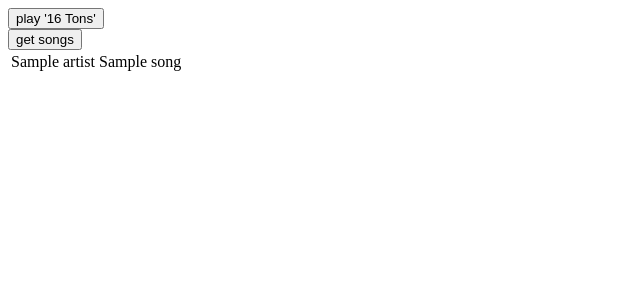
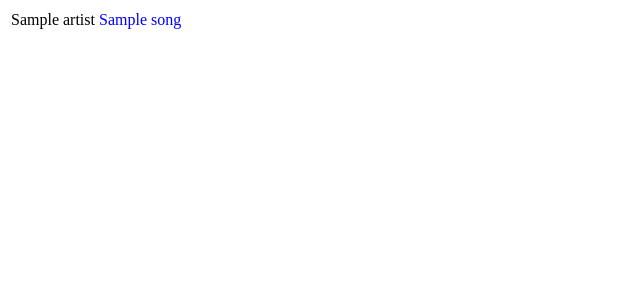
Before and after one commit to chepazzo/Jukeberry, a Flask app: template jukeberry/templates/index.html in a window 1280 px wide. Shown: the top 300 px of the page, without its empty margins (0-640 px from the left). Run offline with Flask 2, Linux system fonts and the light colour scheme; the template is opened without the code that fills it: most values are stand-ins (such as "Sample title", 1, 10 or a date in 2020); parts of the project's set-up code (start-up, migrations or seed data) failed here and were passed over; some libraries are stand-ins or nearby versions.

Commit message:
Cosmetic changes to index.html

```diff
--- a/jukeberry/server.py
+++ b/jukeberry/server.py
@@ -26,11 +26,11 @@ def start():
     JUKE.start_jukebox()
     return "Jukebox Started!"
 
-@app.route('/get/list')
+@app.route('/get/playlist')
 def get_playlist():
     return json.dumps(JUKE.playlist)
 
-@app.route('/get/songs')
+@app.route('/get/songlist')
 def get_songlist():
     songs = JUKE.songlist.list_all_songs_by_artist()
     retval = {a:[s._serialize() for s in songs[a]] for a in songs.keys()}
--- a/jukeberry/templates/index.html
+++ b/jukeberry/templates/index.html
@@ -1,6 +1,16 @@
 <!doctype html>
 <html ng-app>
  <head>
+  <style>
+ .clickable {
+    cursor:pointer;
+    color:blue;
+ }
+ .clickable:hover {
+    color:red;
+    text-decoration:underline;
+ }
+  </style>
   <script src="https://ajax.googleapis.com/ajax/libs/angularjs/1.2.7/angular.min.js"></script>
   <script>
     function JukeCtrl($scope,$http) {
@@ -17,7 +27,7 @@
             });
         };
         $scope.get_songs = function() {
-            var url = '{{url_for('get_songs')}}';
+            var url = '{{url_for('get_songlist')}}';
             var method = 'GET';
             $http(
                 {method: method, url: url}
@@ -32,15 +42,13 @@
  </head>
  <body>
   <div ng-controller="JukeCtrl">
-   <button ng-click="play('/var/media/music/a/Mr. Bungle - Sixteen tons.mp3')">play '16 Tons'</button><br>
-   <button ng-click="get_songs()">get songs</button><br>
    <div id=songlist>
     <table>
      {% for songs in songlist.values() %}
      {% for song in songs %}
      <tr>
-        <td>{{song.artist}}</td>
-        <td><span ng-click="play('{{song.filename}}')">{{song.title}}</span></td>
+        <td><span class='artist'>{{song.artist}}</span></td>
+        <td><span class='title clickable' ng-click="play('{{song.filename}}')">{{song.title}}</span></td>
      </tr>
      {% endfor %}
      {% endfor %}
```
